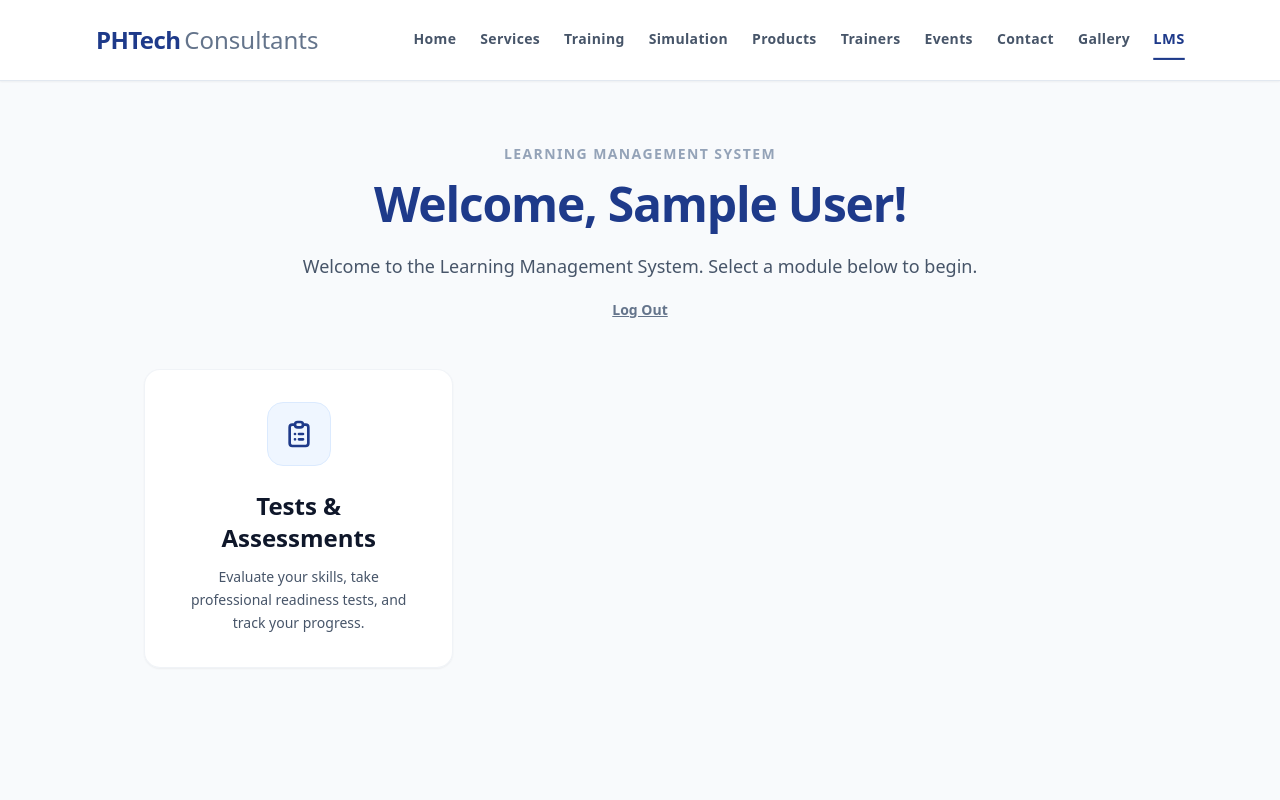
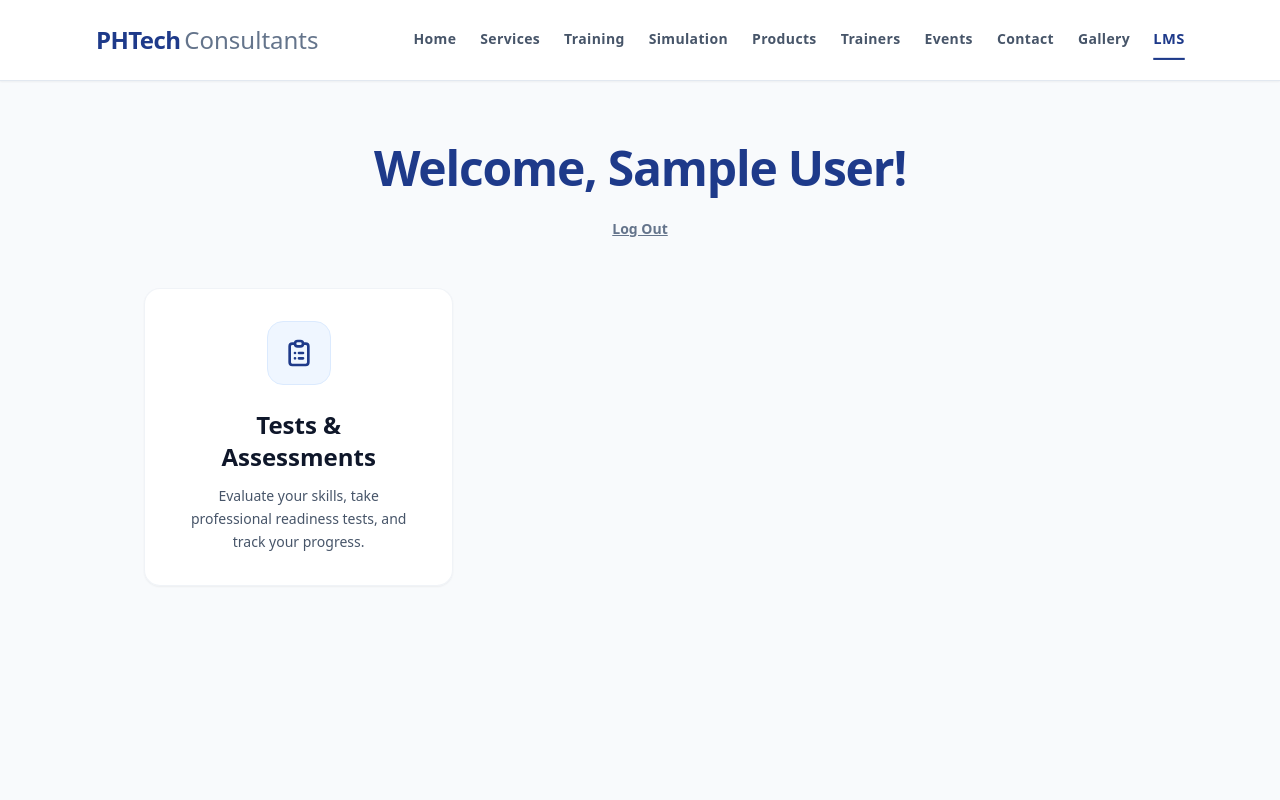
Before and after one commit to Hrideshsrivastava/phtechconsultants, a React (Vite) app: page /lms in a window 1280 px wide. Shown: the top 800 px of the page. Built offline with nearby package versions, Linux system fonts and the light colour scheme; no server answers; sample sign-in values are in the browser's storage.

Commit message:
improved reloading and dashboard changes

```diff
--- a/src/components/lms/LMSDashboard.jsx
+++ b/src/components/lms/LMSDashboard.jsx
@@ -11,13 +11,10 @@ const LMSDashboard = () => {
             <div className="absolute inset-0 bg-slate-50 -z-10"></div>
 
             <SectionReveal className="text-center mb-12 max-w-3xl px-4">
-                <span className="text-sm font-bold uppercase tracking-widest text-slate-400 mb-4 block">Learning Management System</span>
                 <h1 className="text-4xl md:text-5xl font-extrabold text-blue-900 mb-6 tracking-tight">
                     Welcome, {currentUser?.displayName || 'User'}!
                 </h1>
-                <p className="text-lg text-slate-600 leading-relaxed font-medium mb-4">
-                    Welcome to the Learning Management System. Select a module below to begin.
-                </p>
+
                 <button
                     onClick={logout}
                     className="text-sm font-bold text-slate-500 hover:text-blue-900 underline"
--- a/vite.config.js
+++ b/vite.config.js
@@ -3,7 +3,7 @@ import react from '@vitejs/plugin-react'
 
 // https://vite.dev/config/
 export default defineConfig({
-  base: './',
+  base: '/',
   plugins: [react()],
   server: {
     headers: {
```
